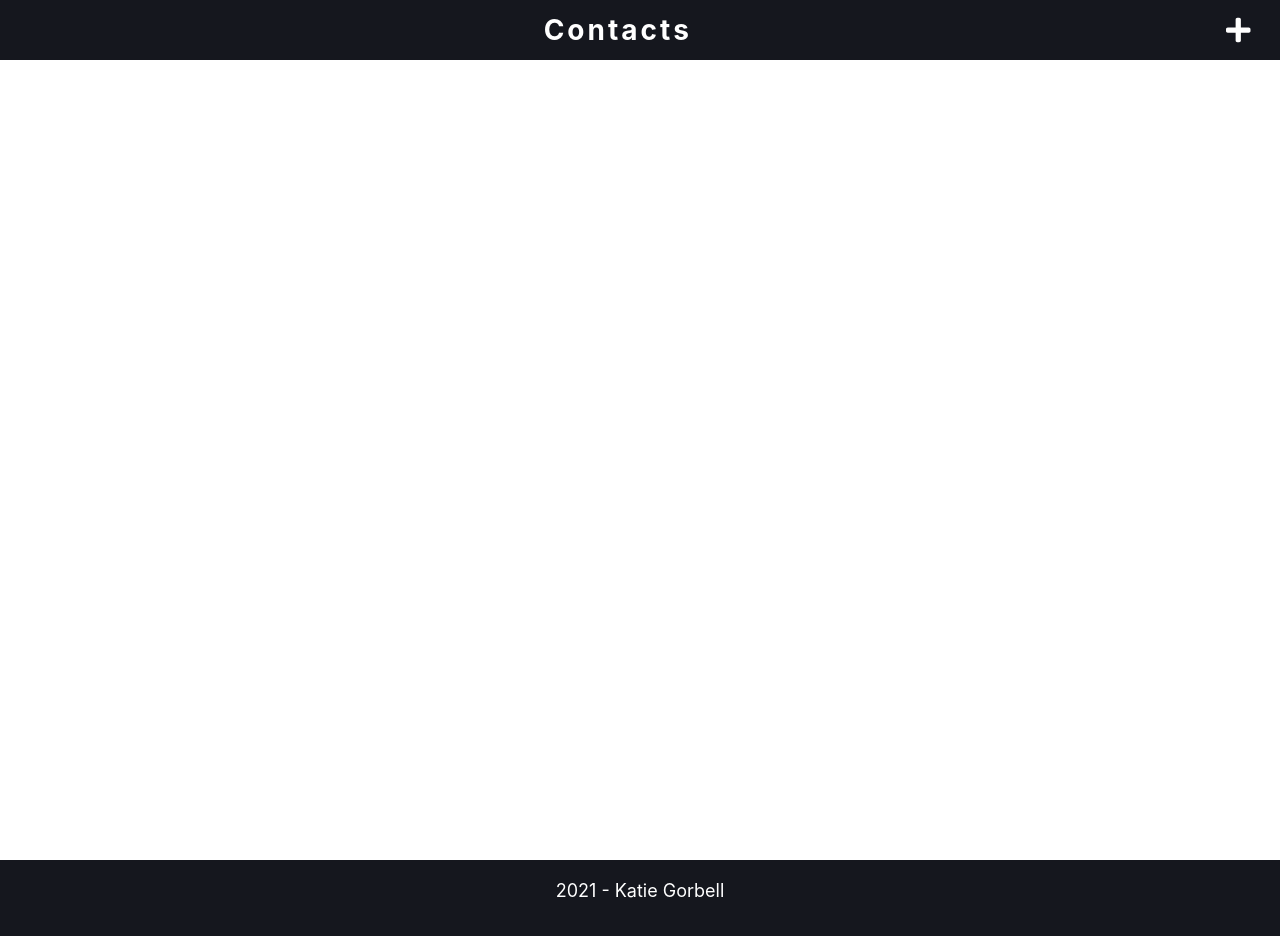
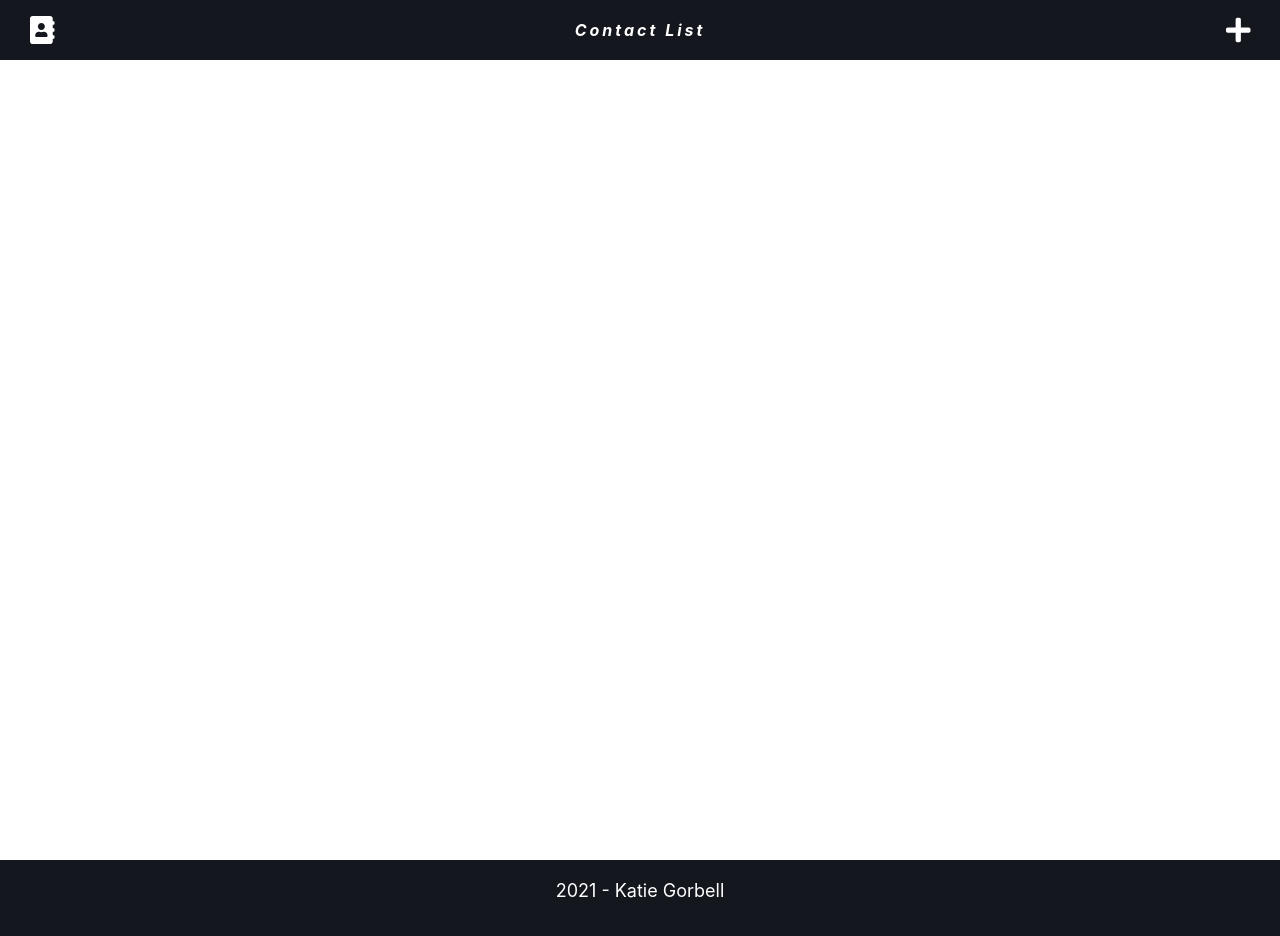
Before and after one commit to kgorbell/ContactList, a React (Create React App) app: page / in a window 1280 px wide. Shown: the top 936 px of the page. Built offline with nearby package versions, Linux system fonts and the light colour scheme.

Commit message:
Added links to icons on main nav, and updated styling

```diff
--- a/src/MainWindow/SiteFrame/MainNav/index.js
+++ b/src/MainWindow/SiteFrame/MainNav/index.js
@@ -6,8 +6,13 @@ import './styles.scss'
 const MainNav = () => {
     return (
         <div className="MainNav">
-            <div className="MainNav__title">Contacts</div>
-            <div className="MainNav__icon"><FontAwesomeIcon icon="plus"/></div>
+            <a href="/">
+                <div className="MainNav__icon"><FontAwesomeIcon icon="address-book"/></div>
+            </a>
+            <div className="MainNav__title">Contact List</div>
+            <a href="/create-contact">
+                <div className="MainNav__icon"><FontAwesomeIcon icon="plus"/></div>
+            </a>
         </div>
     )
 }
--- a/src/MainWindow/SiteFrame/MainNav/styles.scss
+++ b/src/MainWindow/SiteFrame/MainNav/styles.scss
@@ -4,10 +4,8 @@
     height: 60px;
     background-color: $black;
     display: grid;
+    align-items: center;
     grid-template-columns: auto 1fr auto;
-    color: white;
-    font-size: 28px;
-    letter-spacing: 3px;
     padding: 0 20px;
 }
 
@@ -18,6 +16,10 @@
     justify-content: center;
     align-items: center;
     font-weight: bold;
+    color: white;
+    font-style: italic;
+    letter-spacing: 3px;
+    font-style: 24px;
 }
 
 .MainNav__icon {
@@ -27,9 +29,11 @@
     justify-content: center;
     align-items: center;
     padding: 10px;
+    color: white;
+    font-size: 28px;
 }
 
 .MainNav__icon:hover {
-    font-size: 30px;
+    transform: scale(1.05);
     cursor: pointer;
 }
--- a/src/index.js
+++ b/src/index.js
@@ -3,11 +3,12 @@ import ReactDOM from 'react-dom'
 import './index.css'
 import App from './App'
 import reportWebVitals from './reportWebVitals'
-import { faTimes, faPlus } from "@fortawesome/free-solid-svg-icons"
+import { faTimes, faPlus, faAddressBook } from "@fortawesome/free-solid-svg-icons"
 import { library } from '@fortawesome/fontawesome-svg-core'
 
 library.add(faTimes)
 library.add(faPlus)
+library.add(faAddressBook)
 
 ReactDOM.render(
   <React.StrictMode>
```
